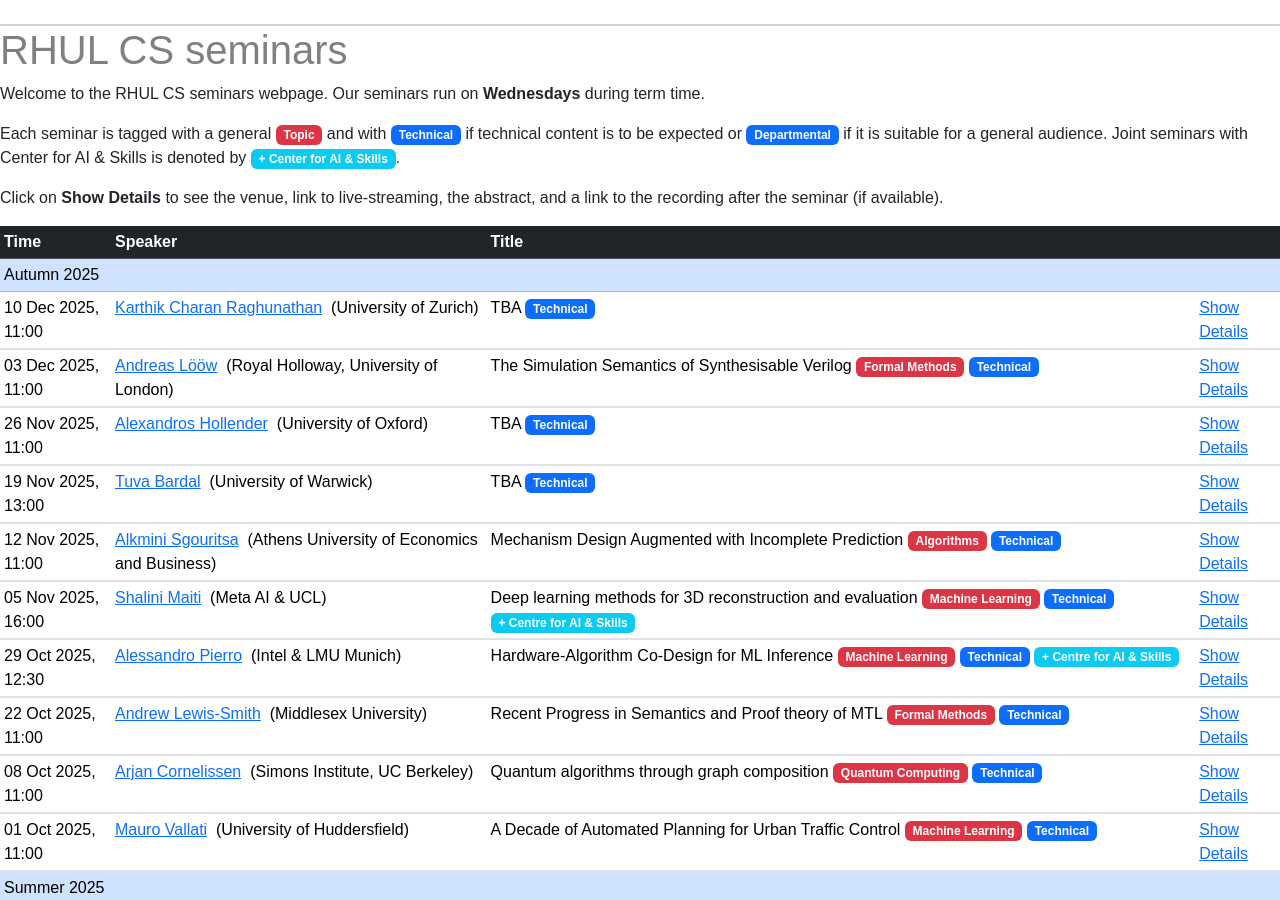
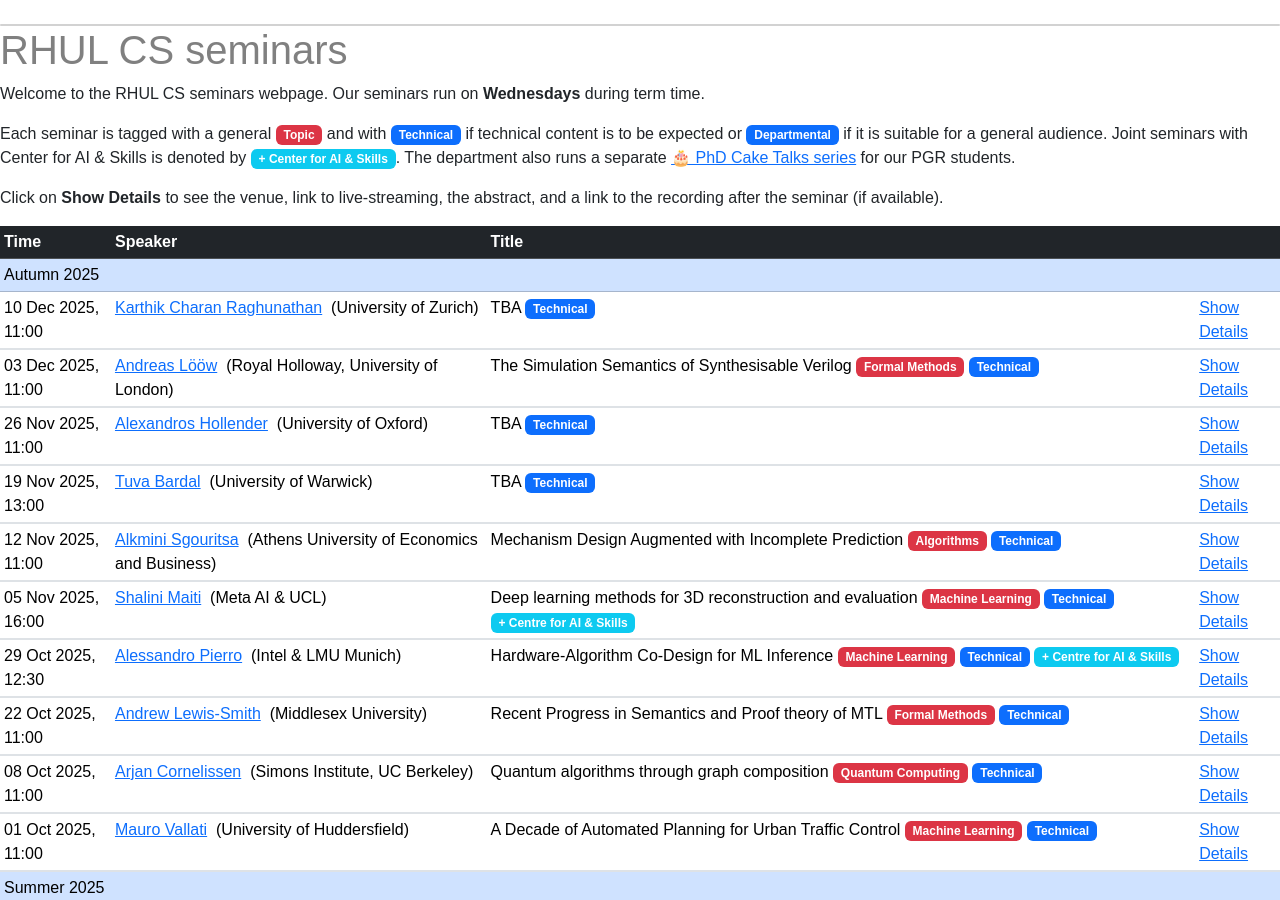
Before and after one commit to rhul-cs-seminars/rhul-cs-seminars.github.io, a Jekyll site: the page built from index.md, in a window 1280 px wide and 900 px high. Built offline with Jekyll 4.4.1, drawn with Linux system fonts in a browser that asks for light colours.

Commit message:
Adding link to cake talks

```diff
--- a/_includes/title.html
+++ b/_includes/title.html
@@ -3,6 +3,7 @@
 
 <p>Each seminar is tagged with a general <span class="badge bg-danger">Topic</span> and with <span class="badge bg-primary">Technical</span> if technical content is to be expected or <span class="badge bg-primary">Departmental</span> if it is suitable for a general audience.
 Joint seminars with Center for AI & Skills is denoted by <a href="{{ site.baseurl }}/ai-and-skills/"><span class="badge bg-info">+ Center for AI & Skills</span></a>.
+The department also runs a separate <a href="https://rhul-cs-cake-talks.github.io/">🎂 PhD Cake Talks series</a> for our PGR students.
 </p>
 
 <p>Click on <strong>Show Details</strong> to see the venue, link to live-streaming, the abstract, and a link to the recording after the seminar (if available). </strong></p>
```
Also changed, not shown: 1 other file.
